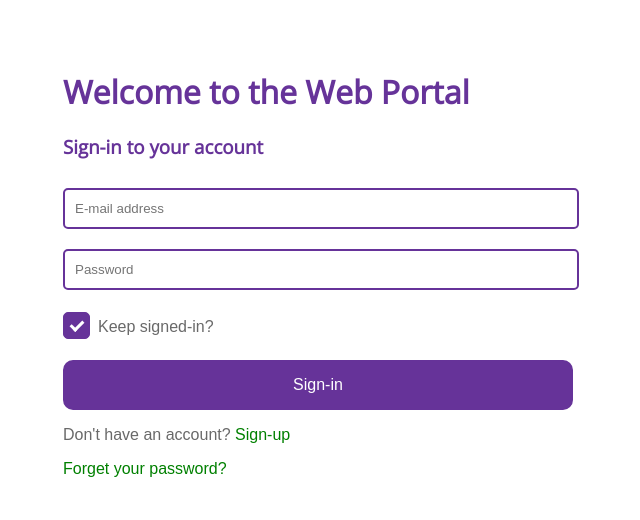
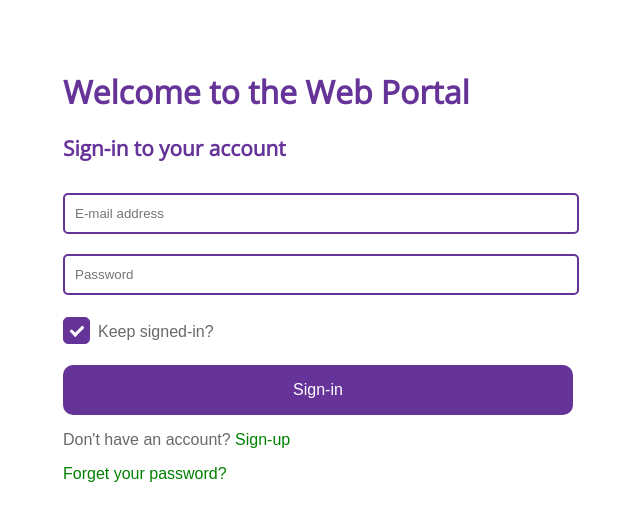
Before and after one commit to OStewart-dev/Web, a plain HTML site: page signin/index.html in a window 1280 px wide. Shown: the whole page, without its empty margins (327-967 px from the left). Drawn offline with nearby package versions, Linux system fonts and the light colour scheme.

Commit message:
Change font size and CSS classes to IDs

```diff
--- a/signin/index.html
+++ b/signin/index.html
@@ -31,9 +31,15 @@
                 color: #696969;
                 outline: none;
             }
-            .heading {
+            #heading-1 {
                 color: rebeccapurple;
                 font-family: 'Open Sans', sans-serif;
+                font-size: 2rem;
+            }
+            #heading-3 {
+                color: rebeccapurple;
+                font-family: 'Open Sans', sans-serif;
+                font-size: 1.3rem;
             }
             #no-account {
                 font-family: Arial, Helvetica, sans-serif;
@@ -158,8 +164,8 @@
     </head>
 <body>
     <div id="sign-in">
-        <h1 class="heading">Welcome to the Web Portal</h1>
-        <h3 class="heading">Sign-in to your account</h3>
+        <h1 id="heading-1">Welcome to the Web Portal</h1>
+        <h3 id="heading-3">Sign-in to your account</h3>
         <section>
             <form>
                 <input id="email" type="email" placeholder="E-mail address" name="email" spellcheck="false" required>
```
